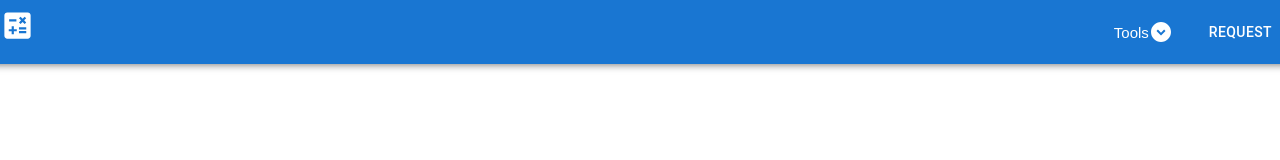
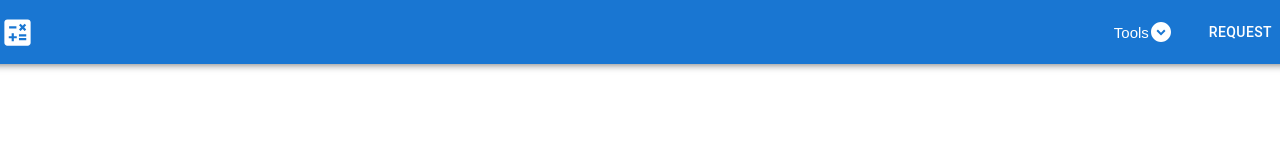
Before and after one commit to nirajpandey034/InterestCalculator, a React (Create React App) app: page /interest-calculator in a window 1280 px wide. Shown: the top 160 px of the page. Built offline with nearby package versions, Linux system fonts and the light colour scheme.

Commit message:
some changes

```diff
--- a/src/App.css
+++ b/src/App.css
@@ -12,6 +12,14 @@
     justify-content: space-around;
   }
 }
+
+@media screen and (max-width: 800px) {
+  .footer {
+    display: none;
+  }
+}
+
+
 .MuiToolbar-root {
   width: 100vw;
 
--- a/src/Components/Header.js
+++ b/src/Components/Header.js
@@ -17,7 +17,7 @@ function Header() {
             style={{ display: "flex", flexDirection: "row", width: "inherit" }}
           >
             <div style={{ marginRight: "auto" }}>
-              <CalculateIcon fontSize="large" style={{cursor: "pointer"}} onClick={()=>{navigate('/')}}/>
+              <CalculateIcon fontSize="large" style={{cursor: "pointer", marginTop:'7px'}} onClick={()=>{navigate('/')}}/>
             </div>
 
             <div style={{ marginLeft: "auto" }}>
```
